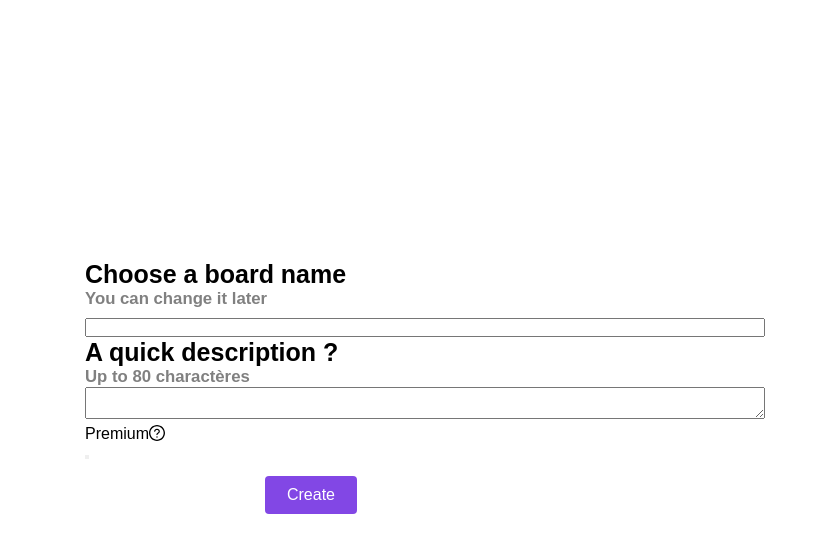
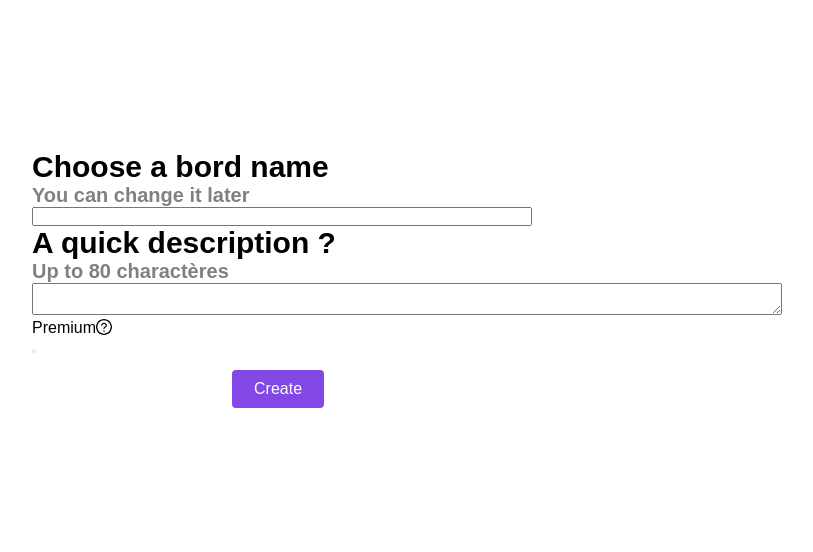
Before and after one commit to charlotte987/Mening, a React (Create React App) app in the folder reactapp/: page /board-creation in a window 1280 px wide. Shown: the top 552 px of the page, without its empty margins (369-1182 px from the left). Built offline with nearby package versions, Linux system fonts and the light colour scheme; the HTML template or start-up script is replaced by a standard one.

Commit message:
form avec antd, ajustement tailles

```diff
--- a/reactapp/src/App.js
+++ b/reactapp/src/App.js
@@ -8,7 +8,6 @@ import Pricing from "./pages/pricing";
 import Login from "./pages/login";
 import BoardCreation from "./pages/boardcreation";
 import IdeaCreation from "./pages/ideacreation";
-import Idea from "./pages/idea";
 
 import { Provider } from "react-redux";
 import { createStore, combineReducers } from "redux";
@@ -28,7 +27,6 @@ function App() {
           <Route path="/sign-up" element={<Login />} />
           <Route path="/board-creation" element={<BoardCreation />} />
           <Route path="/idea-creation" element={<IdeaCreation />} />
-          <Route path="/idea" element={<Idea />} />
         </Routes>
       </Router>
     </Provider>
--- a/reactapp/src/pages/boardcreation.js
+++ b/reactapp/src/pages/boardcreation.js
@@ -1,12 +1,13 @@
 import React from "react";
 import { Form, Input, Switch } from "antd";
-import TextArea from "rc-textarea";
 import { HeroDiv, Btn, BtnLink } from "../styles/StyledContent";
-// import Navbar from "../components/Navbar";
+//import Navbar from "../components/Navbar";
+
+const { TextArea } = Input;
 
 const BoardCreation = () => {
   return (
-    <HeroDiv style={{ padding: "260px" }}>
+    <HeroDiv style={{ paddingLeft: "400px", paddingTop: "150px" }}>
       <Form
         name="basic"
         labelCol={{
@@ -18,34 +19,21 @@ const BoardCreation = () => {
         initialValues={{
           remember: true,
         }}
-        style={{ paddingRight: "100px" }}
       >
-        <Form.Item
-          label="Choose a board name"
-          name="boardName"
-          style={{
-            fontWeight: "bold",
-            display: "block",
-            width: "200%",
-            fontSize: "25px",
-          }}
-        >
-          <h6 style={{ color: "grey" }}>You can change it later</h6>
-          <Input style={{ width: "125%" }} />
+        <Form.Item name="boardName">
+          <h1 style={{ fontSize: "30px" }}>Choose a bord name</h1>
+          <h6 style={{ color: "grey", fontSize: "20px" }}>
+            You can change it later
+          </h6>
+          <Input style={{ width: "500px" }} />
         </Form.Item>
 
-        <Form.Item
-          label="A quick description ?"
-          name="descBoard"
-          style={{
-            fontWeight: "bold",
-            display: "block",
-            width: "200%",
-            fontSize: "25px",
-          }}
-        >
-          <h6 style={{ color: "grey" }}>Up to 80 charactères</h6>
-          <TextArea style={{ width: "125%" }} />
+        <Form.Item name="descBoard">
+          <h1 style={{ fontSize: "30px" }}>A quick description ?</h1>
+          <h6 style={{ color: "grey", fontSize: "20px" }}>
+            Up to 80 charactères
+          </h6>
+          <TextArea style={{ width: "750px" }} />
         </Form.Item>
         <Form.Item
           label="Premium"
@@ -57,7 +45,7 @@ const BoardCreation = () => {
         <Btn
           style={{
             cursor: "pointer",
-            paddingLeft: "180px",
+            paddingLeft: "200px",
           }}
         >
           <BtnLink to="/board">Create</BtnLink>
--- a/reactapp/src/pages/idea.js
+++ /dev/null
@@ -1,48 +0,0 @@
-import React from "react";
-import { HeroDiv } from "../styles/StyledContent";
-
-import { Form } from "antd";
-
-const IdeaCreation = () => {
-  return (
-    <HeroDiv style={{ padding: "260px" }}>
-      <Form
-        name="basic"
-        labelCol={{
-          span: 8,
-        }}
-        wrapperCol={{
-          span: 16,
-        }}
-        initialValues={{
-          remember: true,
-        }}
-        style={{ paddingRight: "100px" }}
-      >
-        <Form.Item
-          label="TITRE DE L'IDEE"
-          name="ideaName"
-          style={{
-            fontWeight: "bold",
-            display: "block",
-            width: "200%",
-            fontSize: "25px",
-          }}
-        ></Form.Item>
-
-        <Form.Item
-          label="DESCRIPTION DE L'IDEE"
-          name="descIdea"
-          style={{
-            fontWeight: "bold",
-            display: "block",
-            width: "300%",
-            fontSize: "25px",
-          }}
-        ></Form.Item>
-      </Form>
-    </HeroDiv>
-  );
-};
-
-export default IdeaCreation;
--- a/reactapp/src/pages/ideacreation.js
+++ b/reactapp/src/pages/ideacreation.js
@@ -1,12 +1,13 @@
 import React from "react";
 import { Form, Input } from "antd";
-import TextArea from "rc-textarea";
 import { HeroDiv, Btn, BtnLink } from "../styles/StyledContent";
 // import Navbar from "../components/Navbar";
 
+const { TextArea } = Input;
+
 const IdeaCreation = () => {
   return (
-    <HeroDiv style={{ padding: "260px" }}>
+    <HeroDiv style={{ paddingLeft: "400px", paddingTop: "150px" }}>
       <Form
         name="basic"
         labelCol={{
@@ -18,38 +19,23 @@ const IdeaCreation = () => {
         initialValues={{
           remember: true,
         }}
-        style={{ paddingRight: "100px" }}
       >
-        <Form.Item
-          label="Titre de l'idée"
-          name="ideadName"
-          style={{
-            fontWeight: "bold",
-            display: "block",
-            width: "200%",
-            fontSize: "25px",
-          }}
-        >
-          <Input style={{ width: "125%" }} />
+        <Form.Item name="ideaName">
+          <h1 style={{ fontSize: "30px" }}>Nom de l'idée</h1>
+
+          <Input style={{ width: "500px" }} />
         </Form.Item>
 
-        <Form.Item
-          label="Description"
-          name="descIdea"
-          style={{
-            fontWeight: "bold",
-            display: "block",
-            width: "200%",
-            fontSize: "25px",
-          }}
-        >
-          <TextArea style={{ width: "125%" }} />
+        <Form.Item name="descIdea">
+          <h1 style={{ fontSize: "30px" }}>Description de l'idée</h1>
+
+          <TextArea style={{ width: "750px" }} />
         </Form.Item>
 
         <Btn
           style={{
             cursor: "pointer",
-            paddingLeft: "180px",
+            paddingLeft: "200px",
           }}
         >
           <BtnLink to="/board">Create</BtnLink>
```
